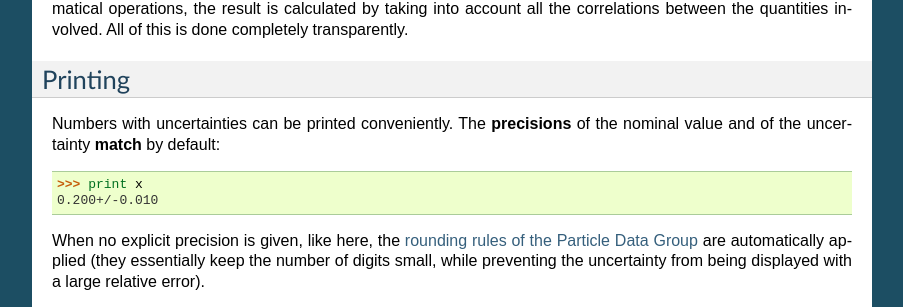
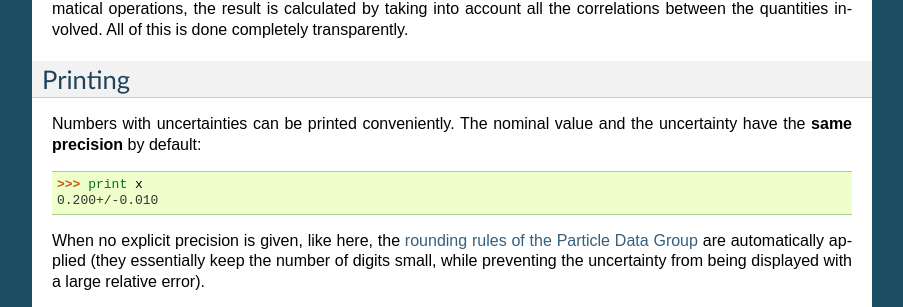
Before and after one commit to lmfit/uncertainties, a Sphinx documentation site: the page built from doc/user_guide.rst, in a window 1280 px wide and 900 px high, scrolled down 2087 px. Shown: the part 145-452 px from the top of the window, without its empty margins (198-1101 px from the left). Built offline with Sphinx 7.4.7, drawn with Linux system fonts in a browser that asks for light colours; the version number is read from the project's files by our own code.

Commit message:
Removed strange (?) plural form of precision.

```diff
--- a/doc/user_guide.rst
+++ b/doc/user_guide.rst
@@ -146,8 +146,8 @@ All of this is done completely transparently.
 Printing
 ========
 
-Numbers with uncertainties can be printed conveniently. The **precisions**
-of the nominal value and of the uncertainty **match** by default:
+Numbers with uncertainties can be printed conveniently. The nominal
+value and the uncertainty have the **same precision** by default:
 
 >>> print x
 0.200+/-0.010
```
